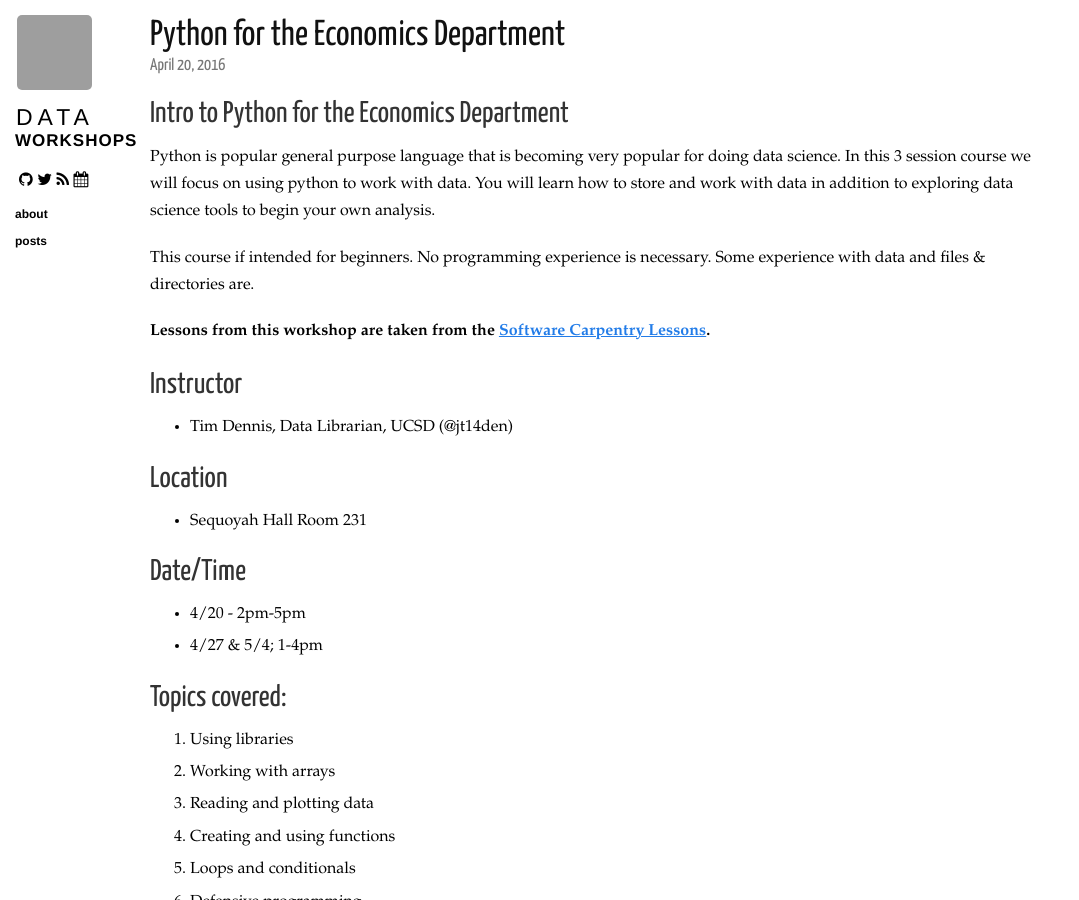
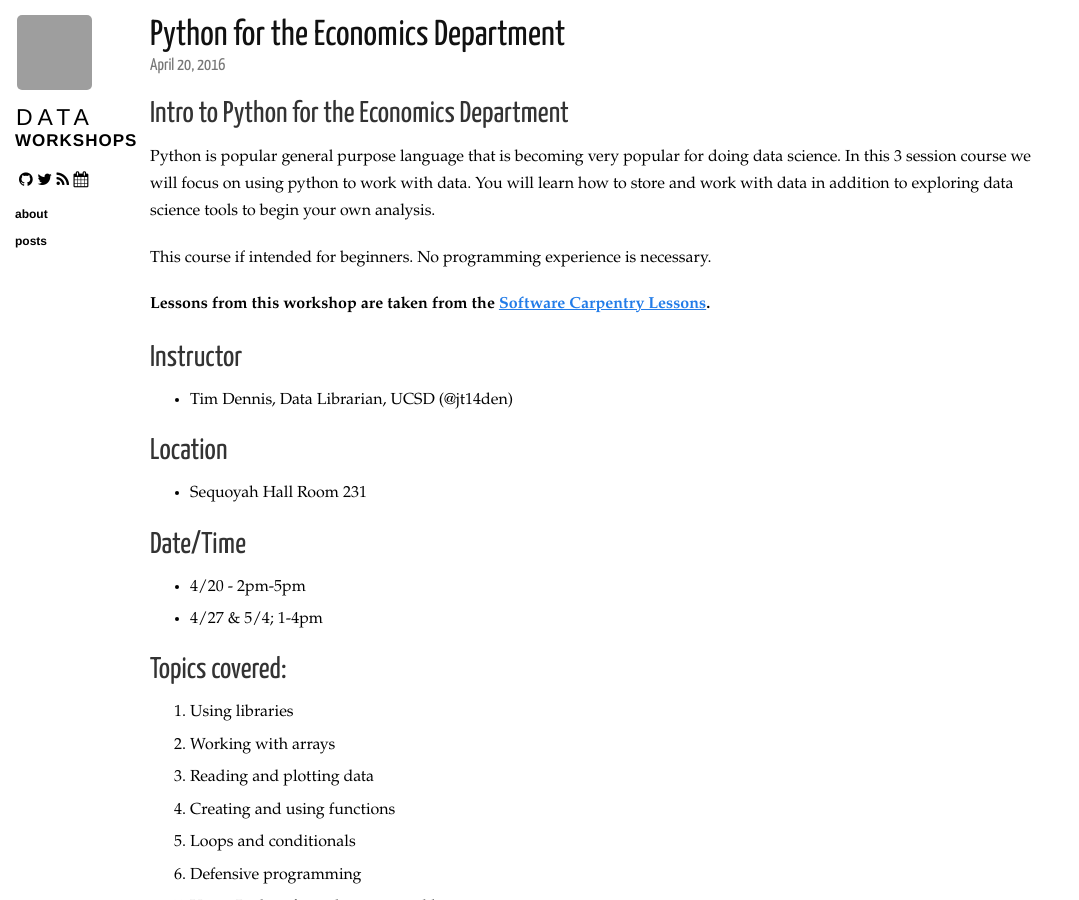
Before and after one commit to ucsdlib/workshops, a Jekyll site: the page built from _posts/2016-04-20-python-econ.markdown, in a window 1280 px wide and 900 px high. Shown: the whole window, without its empty margins (0-1079 px from the left). Built offline with Jekyll 4.4.1, drawn with Linux system fonts in a browser that asks for light colours; nearby versions of some CDN libraries; grey boxes are pictures that could not be loaded.

Commit message:
adding edits

```diff
--- a/_posts/2016-04-20-python-econ.markdown
+++ b/_posts/2016-04-20-python-econ.markdown
@@ -8,7 +8,7 @@ category: posts econ python
 
 Python is popular general purpose language that is becoming very popular for doing data science. In this 3 session course we will focus on using python to work with data. You will learn how to store and work with data in addition to exploring data science tools to begin your own analysis.
 
-This course if intended for beginners. No programming experience is necessary. Some experience with data and files & directories are.
+This course if intended for beginners. No programming experience is necessary.
 
 **Lessons from this workshop are taken from the [Software Carpentry Lessons](http://software-carpentry.org/lessons/).**
 
```
